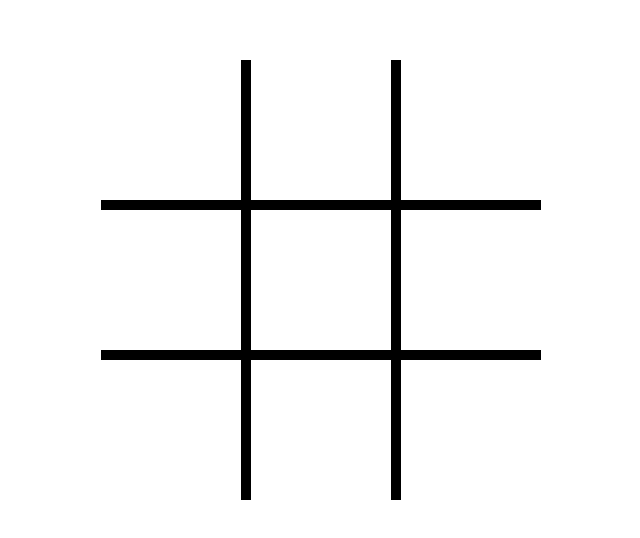
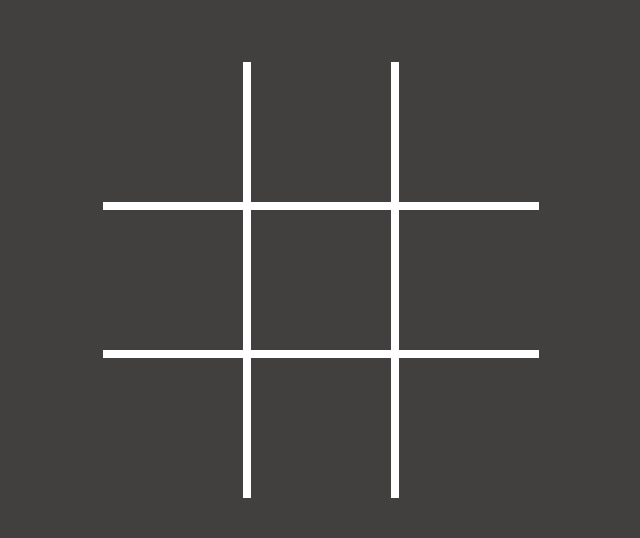
Before and after one commit to Scidie/Circle-And-Cross, a plain HTML site: page index.html in a window 1280 px wide. Shown: the part 120-658 px from the top of the page, without its empty margins (319-959 px from the left). Drawn offline with Linux system fonts and the light colour scheme.

Commit message:
chenged colors

```diff
--- a/script.js
+++ b/script.js
@@ -1,5 +1,7 @@
 let winnersBoardContainer = document.getElementById('winners-board-container');
 let winnerText = document.getElementById('winner-text');
+let fields = Array.from(document.querySelectorAll('.field'))
+let button = document.getElementById('button');
 
 let handlers = {
     fieldsArray: [0,0,0,
@@ -35,38 +37,32 @@ let handlers = {
             this.fieldsArray[8] === symbol) {
             winnersBoardContainer.style.pointerEvents = 'all';
             this.createWinnersBoard(symbol)
-        }
-        else if (this.fieldsArray[0] === symbol &&
+        } else if (this.fieldsArray[0] === symbol &&
             this.fieldsArray[3] === symbol &&
             this.fieldsArray[6] === symbol) {
             winnersBoardContainer.style.pointerEvents = 'all';
             this.createWinnersBoard(symbol)
-        }
-        else if (this.fieldsArray[1] === symbol &&
+        } else if (this.fieldsArray[1] === symbol &&
             this.fieldsArray[4] === symbol &&
             this.fieldsArray[7] === symbol) {
             winnersBoardContainer.style.pointerEvents = 'all';
             this.createWinnersBoard(symbol)
-        }
-        else if (this.fieldsArray[2] === symbol &&
+        } else if (this.fieldsArray[2] === symbol &&
             this.fieldsArray[4] === symbol &&
             this.fieldsArray[6] === symbol) {
             winnersBoardContainer.style.pointerEvents = 'all';
             this.createWinnersBoard(symbol)
-        }
-        else if (this.fieldsArray[2] === symbol &&
+        } else if (this.fieldsArray[2] === symbol &&
             this.fieldsArray[5] === symbol &&
             this.fieldsArray[8] === symbol) {
             winnersBoardContainer.style.pointerEvents = 'all';
             this.createWinnersBoard(symbol)
-        }
-        else if (this.fieldsArray[3] === symbol &&
+        } else if (this.fieldsArray[3] === symbol &&
             this.fieldsArray[4] === symbol &&
             this.fieldsArray[5] === symbol) {
             winnersBoardContainer.style.pointerEvents = 'all';
             this.createWinnersBoard(symbol)
-        }
-        else if (this.fieldsArray[6] === symbol &&
+        } else if (this.fieldsArray[6] === symbol &&
             this.fieldsArray[7] === symbol &&
             this.fieldsArray[8] === symbol) {
             winnersBoardContainer.style.pointerEvents = 'all';
@@ -83,7 +79,6 @@ let handlers = {
 let lastSymbolUsed = 'cross';
 console.log(lastSymbolUsed);
 
-let fields = Array.from(document.querySelectorAll('.field'))
 fields.forEach(field => field.addEventListener('click', function(event) {
     if (field.firstChild === null) {
         if (lastSymbolUsed === 'cross') {
@@ -103,7 +98,6 @@ fields.forEach(field => field.addEventListener('click', function(event) {
     }
 }));
 
-let button = document.getElementById('button');
 button.addEventListener('click', function() {
     for (let i = 0; i < handlers.fieldsArray.length; i++) {
         handlers.fieldsArray[i] = '0';
--- a/style.css
+++ b/style.css
@@ -13,15 +13,15 @@ body {
     width: 100vw;
     align-items: center;
     justify-content: center;
-    background: white;
+    background: rgb(66, 63, 63);
 }
 
 .game-board {
     display: grid;
     grid-template-columns: repeat(3, auto);
     grid-template-rows: repeat(3, auto);
-    grid-gap: 10px;
-    background: black;
+    grid-gap: 8px;
+    background: white;
 }
 
 .field {
@@ -30,7 +30,7 @@ body {
     justify-content: center;
     height: 140px;
     width: 140px;
-    background: white;
+    background:rgb(66, 63, 63);
 }
 
 .cross-image {
@@ -48,7 +48,7 @@ body {
     transition: .5s;
     opacity: 0;
     position: absolute;
-    background:rgba(255, 255, 255, 0.8);
+    background:rgba(255, 255, 255, 0.5);
     font-weight: bold;
     color: black;
     height: 100vh;
```
Also changed, not shown: images/circle.png, images/cross.png.
